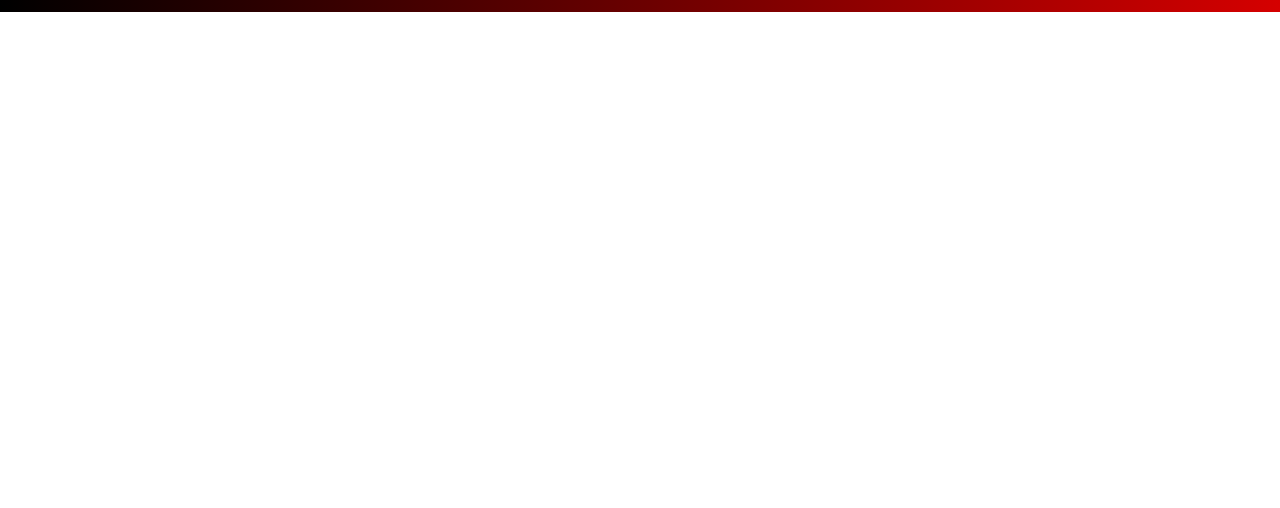
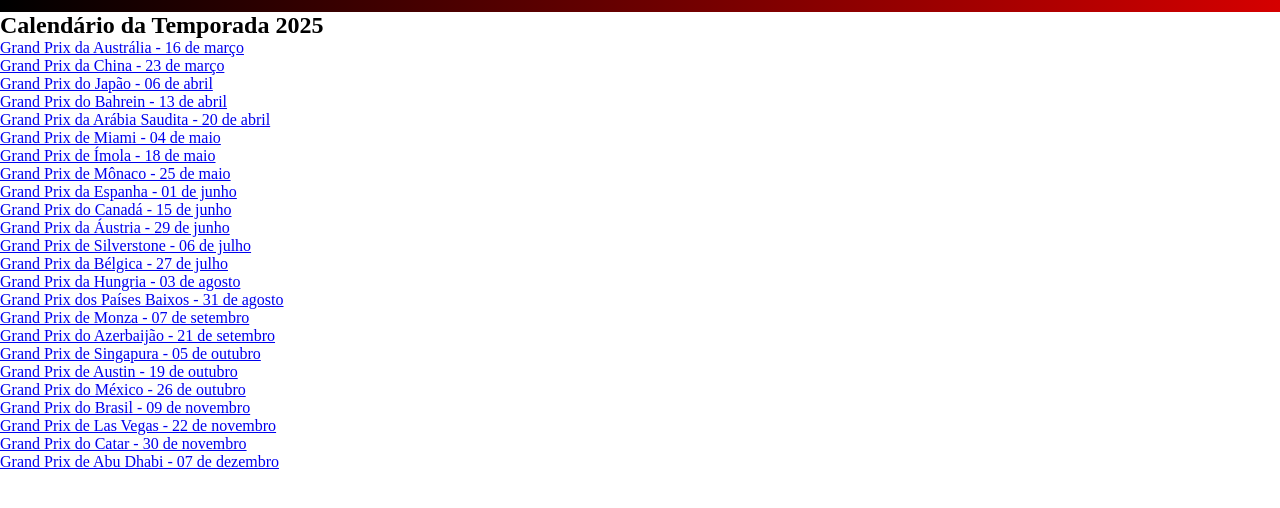
Before and after one commit to yas4463/F1-journal, a plain HTML site: page index.html in a window 1280 px wide. Shown: the part 68-576 px from the top of the page. Drawn offline with nearby package versions, Linux system fonts and the light colour scheme; a web font is replaced by a local one.

Commit message:
montei o calendário

```diff
--- a/index.html
+++ b/index.html
@@ -31,6 +31,37 @@
             </ul>
         </nav>
     </header>
+    <main>
+        <section class="calendario">
+            <h2>Calendário da Temporada 2025</h2>
+            <ul>
+                <li><a href="#australia">Grand Prix da Austrália - 16 de março</a></li>
+                <li><a href="#china">Grand Prix da China - 23 de março</a></li>
+                <li><a href="#japao">Grand Prix do Japão - 06 de abril</a></li>
+                <li><a href="#bahrein">Grand Prix do Bahrein - 13 de abril</a></li>
+                <li><a href="#arabia">Grand Prix da Arábia Saudita - 20 de abril</a></li>
+                <li><a href="#miami">Grand Prix de Miami - 04 de maio</a></li>
+                <li><a href="#urach">Grand Prix de Ímola - 18 de maio</a></li>
+                <li><a href="#monaco">Grand Prix de Mônaco - 25 de maio</a></li>
+                <li><a href="#espanha">Grand Prix da Espanha - 01 de junho</a></li>
+                <li><a href="#canada">Grand Prix do Canadá - 15 de junho</a></li>
+                <li><a href="#austria">Grand Prix da Áustria - 29 de junho</a></li>
+                <li><a href="#silverstone">Grand Prix de Silverstone - 06 de julho</a></li>
+                <li><a href="#belgica">Grand Prix da Bélgica - 27 de julho</a></li>
+                <li><a href="#hungria">Grand Prix da Hungria - 03 de agosto</a></li>
+                <li><a href="#holanda">Grand Prix dos Países Baixos - 31 de agosto</a></li>
+                <li><a href="#monza">Grand Prix de Monza - 07 de setembro</a></li>
+                <li><a href="#imstupid">Grand Prix do Azerbaijão - 21 de setembro</a></li>
+                <li><a href="#singapura">Grand Prix de Singapura - 05 de outubro</a></li>
+                <li><a href="#texas">Grand Prix de Austin - 19 de outubro</a></li>
+                <li><a href="#mexico">Grand Prix do México - 26 de outubro</a></li>
+                <li><a href="#senna">Grand Prix do Brasil - 09 de novembro</a></li>
+                <li><a href="#vegasbaby">Grand Prix de Las Vegas - 22 de novembro</a></li>
+                <li><a href="#qatar">Grand Prix do Catar - 30 de novembro</a></li>
+                <li><a href="#abudhabi">Grand Prix de Abu Dhabi - 07 de dezembro</a></li>
+            </ul>
+        </section>
+    </main>
 
 </body>
 
```
